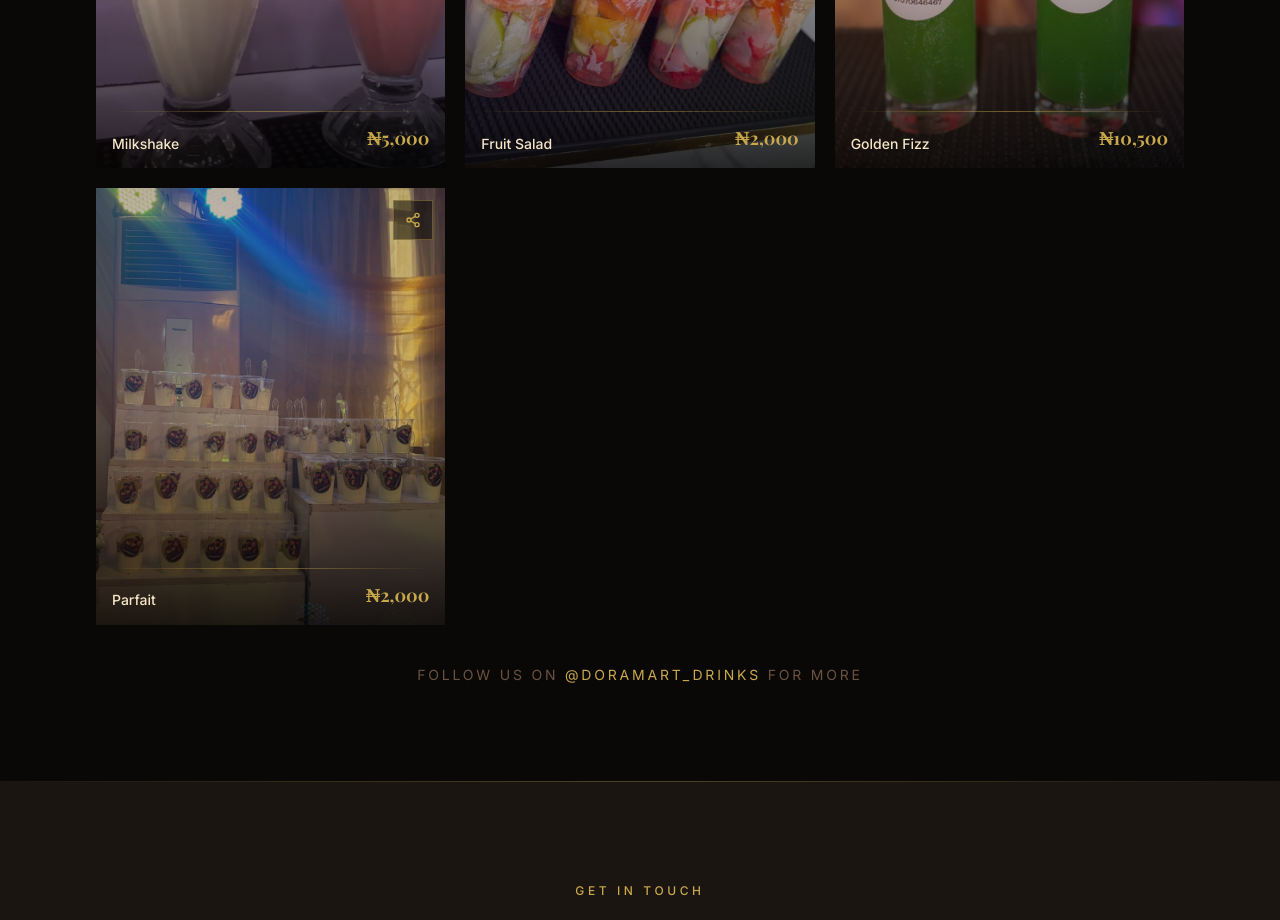
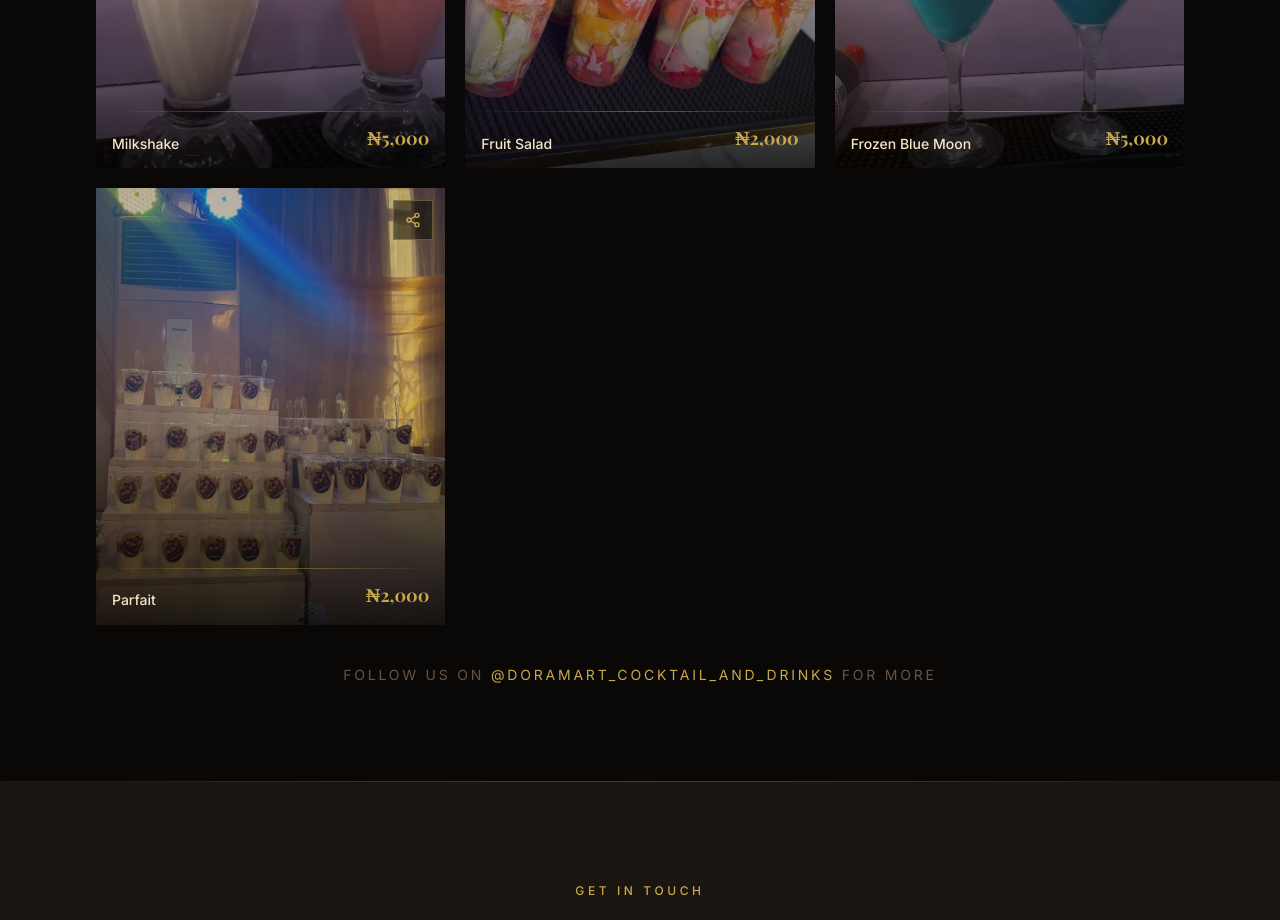
Before and after one commit to Favecode/doramart, a React (Vite) app: page / in a window 1280 px wide. Shown: the part 5360-6280 px from the top of the page. Built offline with nearby package versions, Linux system fonts and the light colour scheme; a web font is replaced by a local one.

Commit message:
new work

```diff
--- a/src/components/Gallery.jsx
+++ b/src/components/Gallery.jsx
@@ -17,7 +17,7 @@ const galleryItems = [
   { id: 3, label: 'Pouch Cocktail/Mocktail',    price: '₦3,000',  src: product3, alt: 'Pouch cocktail/mocktail',      color: 'from-green-900 via-teal-900 to-night-300'  },
   { id: 4, label: 'Milkshake',      price: '₦5,000', src: product4, alt: 'Milkshake',        color: 'from-yellow-900 via-amber-800 to-night-300'},
   { id: 5, label: ' Fruit Salad',     price: '₦2,000',  src: product5, alt: 'Fruit salad',       color: 'from-indigo-900 via-purple-900 to-night-300'},
-  { id: 6, label: 'Golden Fizz',          price: '₦10,500', src: product6, alt: 'Golden fizz cocktail',   color: 'from-yellow-800 via-amber-700 to-night-300'},
+  { id: 6, label: 'Frozen Blue Moon',          price: '₦5,000', src: product6, alt: 'Frozen blue moon',   color: 'from-yellow-800 via-amber-700 to-night-300'},
   { id: 7, label: 'Parfait',          price: '₦2,000', src: birthday, alt: 'Birthday parfait',   color: 'from-yellow-800 via-amber-700 to-night-300'},
 ]
 
@@ -154,7 +154,7 @@ function ShareMenu({ item, onClose }) {
 
     const result = await nativeShareWithFile(file, shareText, window.location.href)
     if (result === 'unsupported') {
-      window.open('https://instagram.com/doramart_drinks', '_blank')
+      window.open('https://instagram.com/doramart_cocktail_and_drinks', '_blank')
     }
     if (result !== 'abort') onClose()
   }
@@ -357,7 +357,7 @@ function Lightbox({ item, onClose }) {
 
   if (!item) return null
 
-  const shareText = `✨ ${item.label} — ${item.price}\n\nOrder from Doramart Cocktail & Drinks 🍹\n📞 +234 800 000 0000\n📸 @doramart_drinks`
+  const shareText = `✨ ${item.label} — ${item.price}\n\nOrder from Doramart Cocktail & Drinks 🍹\n📞 +234 707 064 6467\n📸 @doramart_cocktail_drinks`
 
   const getFile = async () => {
     setLoading(true)
@@ -491,12 +491,12 @@ export default function Gallery() {
           <p className="text-brown-light text-sm tracking-[0.2em] uppercase">
             Follow us on{' '}
             <a
-              href="https://instagram.com/doramart_drinks"
+              href="https://instagram.com/doramart_cocktail_and_drinks"
               target="_blank"
               rel="noreferrer"
               className="text-gold hover:text-gold-light transition-colors"
             >
-              @doramart_drinks
+              @doramart_cocktail_and_drinks
             </a>{' '}
             for more
           </p>
```
Also changed, not shown: src/assets/Product6.jpg, src/assets/Product65.jpg (added).
